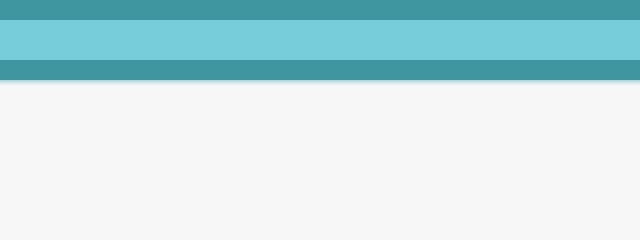
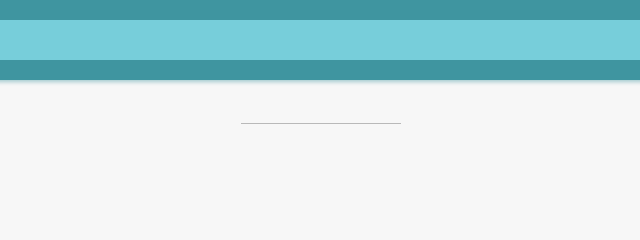
Before and after one commit to nolbuzanis/Todo-Web-App, a plain HTML site: page index.html in a window 1280 px wide. Shown: the top 240 px of the page, 319-959 px from the left. Drawn offline with Linux system fonts and the light colour scheme.

Commit message:
Added separator line between todo and completed items

```diff
--- a/css/main.css
+++ b/css/main.css
@@ -153,7 +153,20 @@ button.completeButton svg{
     bottom: 20px;
 }
 
-ul#completed:not(:empty) {
+ul#completed {
     opacity: 0.5;
-    padding-top: 20px;
+    padding-top: 60px;
+    position: relative;
 }
+
+ul#completed::before {
+    content: '';
+    position: absolute;
+    width: 160px;
+    height: 1px;
+    background: rgba(0,0,0,0.5);
+    left: 50%;
+    top: 43px;
+    margin: 0 0 0 -80px;
+
+}
```
